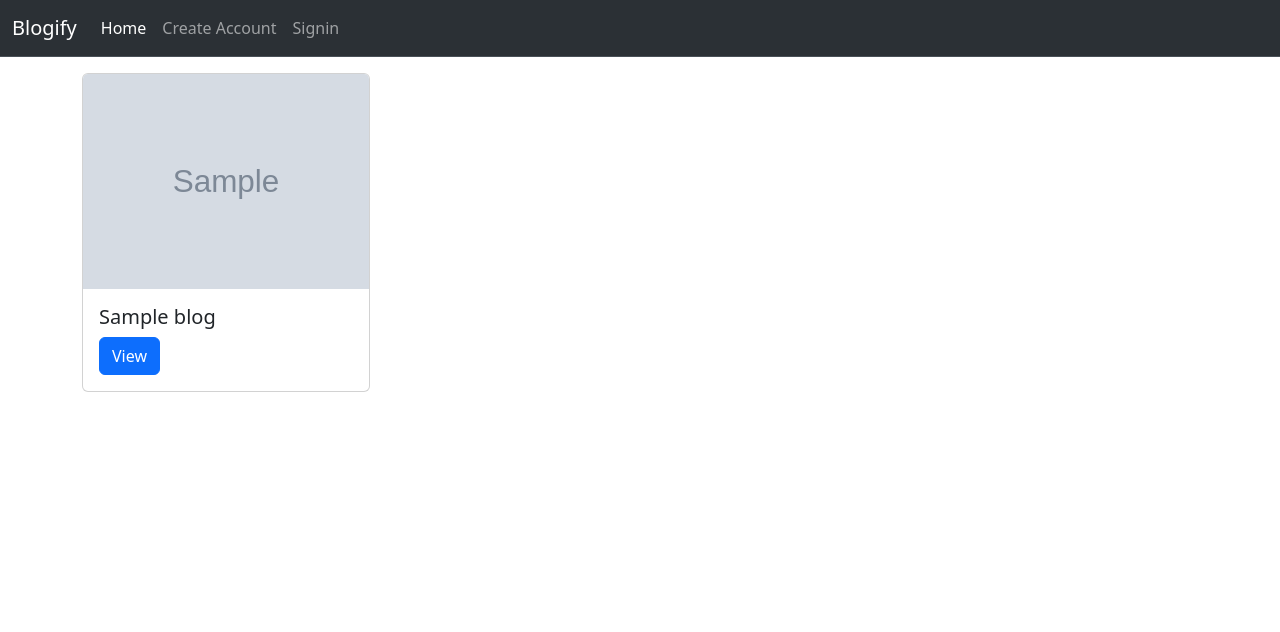
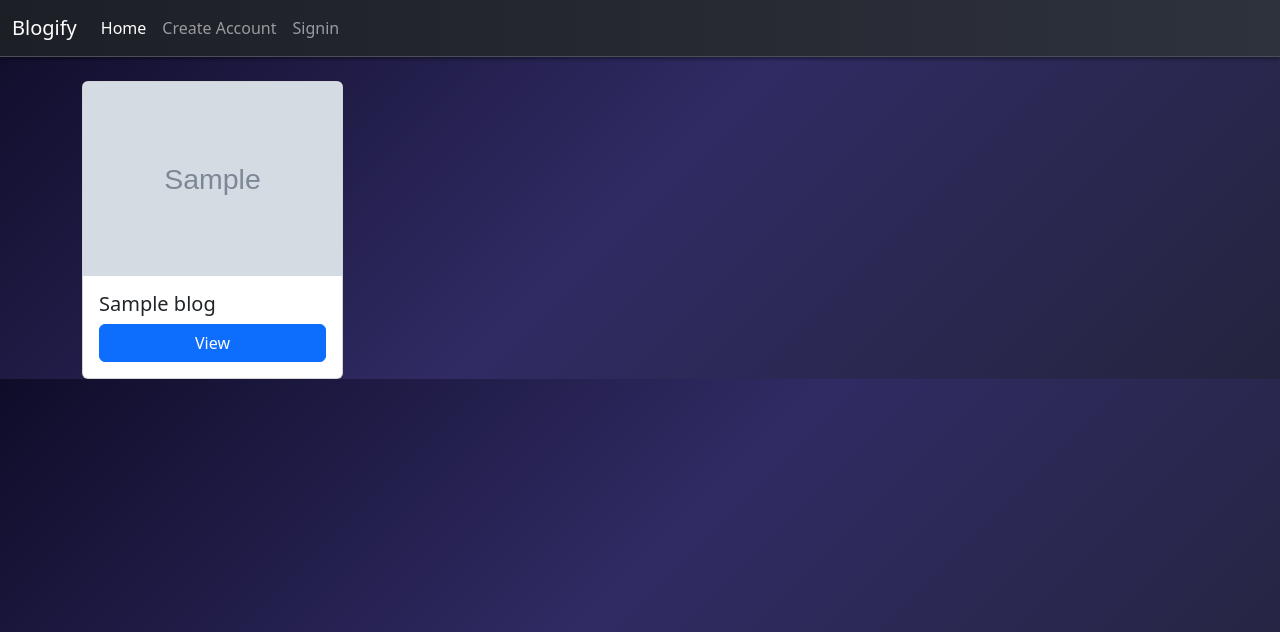
Before and after one commit to Jiyanainwani/BlogVerse, a Node server app: template views/home.ejs in a window 1280 px wide. Shown: the top 632 px of the page. Run offline with Node 20, Linux system fonts and the light colour scheme; the template is opened without the code that fills it: most values are stand-ins (such as "Sample title", 1, 10 or a date in 2020); grey boxes marked "Sample" are stand-in pictures; data that the repository does not hold is empty; some libraries are stand-ins or nearby versions.

Commit message:
Updated UI: home, signin, signup, navbar; added .env and gitignore

```diff
--- a/app.js
+++ b/app.js
@@ -1,11 +1,12 @@
 const express = require("express");
 const app = express();
 const path = require("path");
-const port = process.env.PORT;
+const port = process.env.PORT||8000;
 const userRoute = require("./routes/user");
 const blogRoute = require("./routes/blog");
 const Blog = require("./models/blog");
 require("dotenv").config();
+console.log('MONGO_URL:', process.env.MONGO_URL);
 
 
 
--- a/views/home.ejs
+++ b/views/home.ejs
@@ -3,23 +3,31 @@
   <head>
     <%- include('./partials/head') %>
     <title>Homepage</title>
+    <style>
+      .card-img-top {
+    width: 100%;
+    height: auto;
+  }
+  body{
+ background: linear-gradient(135deg, #0f0c29, #302b63, #24243e);  }
+    </style>
   </head>
   <body>
     <%- include('./partials/nav') %>
-    <div class="container mt-3">
-      <div class="row row-cols-4">
+
+    <div class="container mt-4 ">
+      <div class="row gy-4">
         <% blogs.forEach(blog => { %>
-        <div class="col">
-          <div class="card col" style="width: 18rem">
-            <img src="<%= blog.coverImageURL %>" class="card-img-top" />
-            <div class="card-body">
-              <h5 class="card-title"><%= blog.title %></h5>
-
-              <a href="/blog/<%= blog._id %>" class="btn btn-primary">View</a>
+          <div class="col-12 col-sm-6 col-md-4 col-lg-3 d-flex">
+            <div class="card h-100 w-100">
+              <img src="<%= blog.coverImageURL %>" class="card-img-top" />
+              <div class="card-body d-flex flex-column">
+                <h5 class="card-title"><%= blog.title %></h5>
+                <a href="/blog/<%= blog._id %>" class="btn btn-primary mt-auto">View</a>
+              </div>
             </div>
           </div>
-        </div>
-        m <% }) %>
+        <% }) %>
       </div>
     </div>
 
--- a/views/partials/nav.ejs
+++ b/views/partials/nav.ejs
@@ -1,4 +1,9 @@
-<nav class="navbar navbar-expand-lg bg-body-tertiary bg-dark border-bottom border-body" data-bs-theme="dark">
+<style>
+  .custom-navbar {
+ background: linear-gradient(to right, #1c1f26, #2e323c);    box-shadow: 0 2px 4px rgba(0, 0, 0, 0.4);
+  }
+</style>
+<nav class="navbar navbar-expand-lg bg-body-tertiary custom-navbar border-bottom border-body" data-bs-theme="dark">
   <div class="container-fluid">
     <a class="navbar-brand" href="#">Blogify</a>
     <button class="navbar-toggler" type="button" data-bs-toggle="collapse" data-bs-target="#navbarNavDropdown" aria-controls="navbarNavDropdown" aria-expanded="false" aria-label="Toggle navigation">
```
Also changed, not shown: views/signin.ejs (+12 -1 lines), views/signup.ejs (+11 -1 lines).
